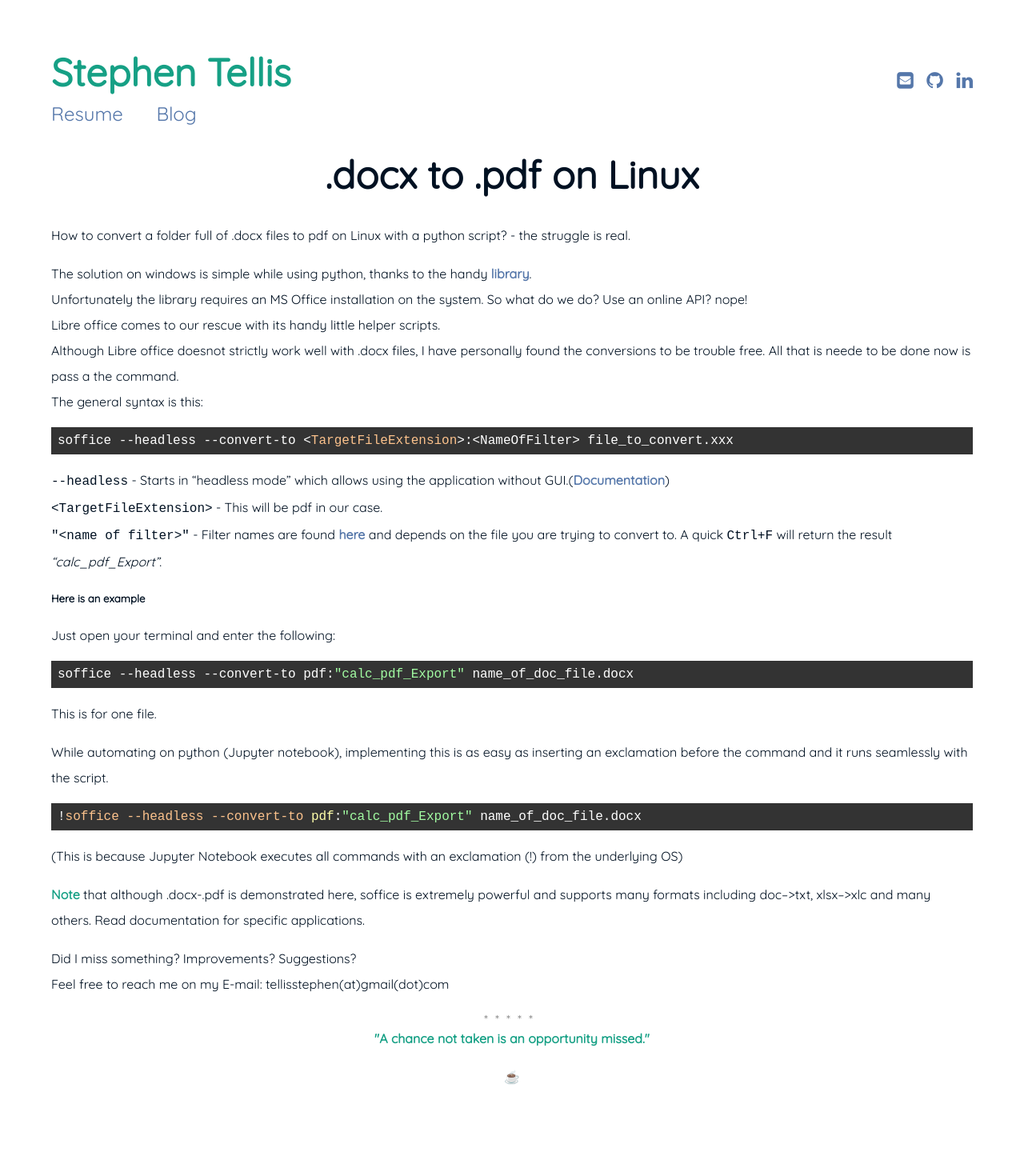
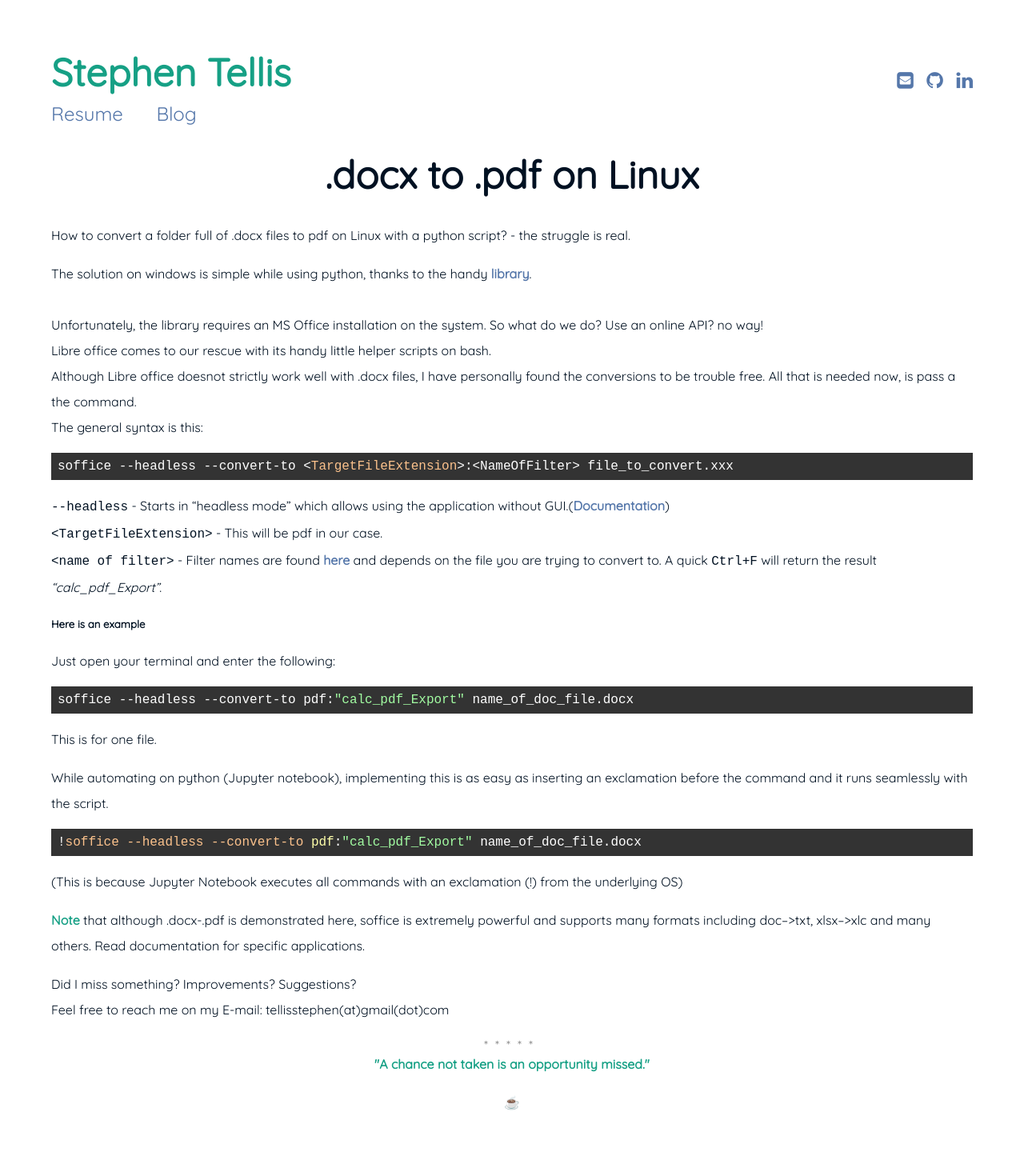
Before and after one commit to Stephen-Tellis/home, a Jekyll site: the page built from _posts/2020-06-29-docxtopdf.md, in a window 1280 px wide. Shown: the whole page at 80% size. Built offline with Jekyll 4.4.1, drawn with Linux system fonts in a browser that asks for light colours; before the commit the page ends 1418 px from its top, so only the background shows below that.

Commit message:
Update 2020-06-29-docxtopdf.md
Improved spacing and readability

````diff
--- a/_posts/2020-06-29-docxtopdf.md
+++ b/_posts/2020-06-29-docxtopdf.md
@@ -8,18 +8,19 @@ categories: ["Linux"]
 How to convert a folder full of  .docx files to pdf on Linux with a python script? - the struggle is real.
 
 The solution on windows is simple while using python, thanks to the handy [library](https://pypi.org/project/docx2pdf/ "Go to site").
-Unfortunately the library requires an MS Office installation on the system.
-So what do we do? Use an online API? nope!
-Libre office comes to our rescue with its handy little helper scripts.
+<br>
+Unfortunately, the library requires an MS Office installation on the system. So what do we do? Use an online API? no way!
+Libre office comes to our rescue with its handy little helper scripts on bash.
 Although Libre office doesnot strictly work well with .docx files, I have personally found the conversions to be trouble free.
-All that is neede to be done now is pass a the command.
+All that is needed now, is pass a the command.
+<br>
 The general syntax is this:
 ```
 soffice --headless --convert-to <TargetFileExtension>:<NameOfFilter> file_to_convert.xxx
 ```
 `--headless` - Starts in "headless mode" which allows using the application without GUI.([Documentation](https://help.libreoffice.org/Common/Starting_the_Software_With_Parameters "Go to site"))
 `<TargetFileExtension>` - This will be pdf in our case.
-`"<name of filter>"`  - Filter names are found [here](https://cgit.freedesktop.org/libreoffice/core/tree/filter/source/config/fragments/filters "Go to site") and depends on the file you are trying to convert to. A quick `Ctrl+F` will return the result *"calc_pdf_Export"*.
+`<name of filter>`  - Filter names are found [here](https://cgit.freedesktop.org/libreoffice/core/tree/filter/source/config/fragments/filters "Go to site") and depends on the file you are trying to convert to. A quick `Ctrl+F` will return the result *"calc_pdf_Export"*.
 
 ##### Here is an example
 
````
